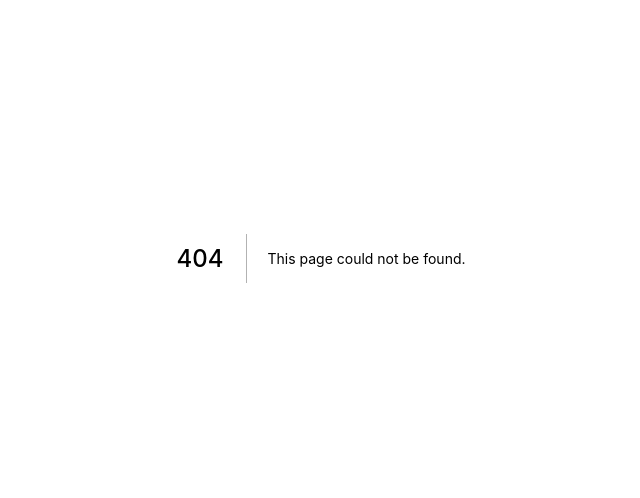
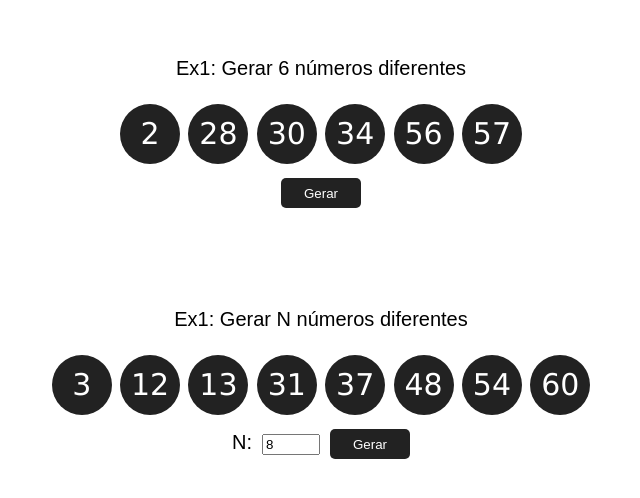
Before and after one commit to heltonricardo/estudo-nextjs-1, a Next.js app in the folder 00-exercicios/: page /estado/mega-sena in a window 1280 px wide. Before the commit this address had no page. Shown: the part 142-640 px from the top of the page, without its empty margins (319-959 px from the left). Built offline with nearby package versions, Linux system fonts and the light colour scheme.

Commit message:
exercicio mega sena

```diff
--- /dev/null
+++ b/00-exercicios/components/DisplayNumero/index.jsx
@@ -0,0 +1,5 @@
+import styles from "./styles.module.scss";
+
+export default ({ valor }) => (
+  <div className={styles.circulo}>{valor}</div>
+);
--- /dev/null
+++ b/00-exercicios/components/DisplayNumero/styles.module.scss
@@ -0,0 +1,16 @@
+.circulo {
+  $diametro: 60px;
+
+  width: $diametro;
+  height: $diametro;
+  border-radius: $diametro / 2;
+  margin: $diametro * 0.07;
+  background-color: #222;
+  color: white;
+  font-size: 30px;
+  display: flex;
+  justify-content: center;
+  align-items: center;
+  font-family: "Lucida Sans", "Lucida Sans Regular", "Lucida Grande",
+    "Lucida Sans Unicode", Geneva, Verdana, sans-serif;
+}
--- /dev/null
+++ b/00-exercicios/pages/estado/mega-sena/index.jsx
@@ -0,0 +1,71 @@
+import { useEffect, useState } from "react";
+import DisplayNumero from "../../../components/DisplayNumero";
+import styles from "./styles.module.scss";
+
+function gerarNumeros(tamanho = 6) {
+  const lista = [];
+  while (lista.length < tamanho) {
+    const r = Math.floor(Math.random() * 60) + 1;
+    if (lista.indexOf(r) === -1) lista.push(r);
+  }
+  return lista.sort((a, b) => a - b);
+}
+
+export default () => {
+  const [lista1, setLista1] = useState([]);
+  const [lista2, setLista2] = useState([]);
+  const [valor, setValor] = useState(8);
+
+  useEffect(() => {
+    setLista1(gerarNumeros());
+    setLista2(gerarNumeros(valor));
+  }, []);
+
+  useEffect(() => {
+    setLista2(gerarNumeros(valor));
+  }, [valor]);
+
+  return (
+    <div className={styles.pagina}>
+      <div className={styles.exercicio}>
+        <h1 className={styles.titulo}>Ex1: Gerar 6 números diferentes</h1>
+        <div className={styles.resultado}>
+          {lista1.map((e) => (
+            <DisplayNumero key={e} valor={e} />
+          ))}
+        </div>
+        <button
+          onClick={() => setLista1(gerarNumeros())}
+          className={styles.botao}
+        >
+          Gerar
+        </button>
+      </div>
+      <div className={styles.exercicio}>
+        <h1 className={styles.titulo}>Ex1: Gerar N números diferentes</h1>
+        <div className={styles.resultado}>
+          {lista2.map((e) => (
+            <DisplayNumero key={e} valor={e} />
+          ))}
+        </div>
+        <div>
+          <span className={styles.rotulo}>N:</span>
+          <input
+            min="2"
+            max="60"
+            className={styles.entrada}
+            type="number"
+            value={valor}
+            onChange={(e) => setValor(e.target.value)}
+          />
+          <button
+            onClick={() => setLista2(gerarNumeros(valor))}
+            className={styles.botao}
+          >
+            Gerar
+          </button>
+        </div>
+      </div>
+    </div>
+  );
+};
--- /dev/null
+++ b/00-exercicios/pages/estado/mega-sena/styles.module.scss
@@ -0,0 +1,54 @@
+.pagina,
+.exercicio {
+  display: flex;
+  justify-content: center;
+  align-items: center;
+  flex-direction: column;
+}
+
+.exercicio:not(:first-of-type) {
+  margin-top: 100px;
+}
+
+.pagina {
+  height: 100vh;
+}
+
+.titulo,
+.rotulo {
+  font: 20px Arial, sans-serif;
+  margin-bottom: 20px;
+}
+
+.resultado {
+  display: flex;
+}
+
+.botao {
+  $cor-primaria: white;
+  $cor-secundaria: #222;
+
+  width: 80px;
+  height: 30px;
+  margin-top: 10px;
+  border: none;
+  border-radius: 5px;
+  color: $cor-primaria;
+  background-color: $cor-secundaria;
+
+  &:hover:not(&:active) {
+    color: $cor-secundaria;
+    background-color: $cor-primaria;
+    border: 1px solid $cor-secundaria;
+    transition: 0.15s;
+  }
+}
+
+.entrada {
+  width: 50px;
+  margin: 0 10px;
+
+  &:focus {
+    outline: none;
+  }
+}
--- a/00-exercicios/pages/index.jsx
+++ b/00-exercicios/pages/index.jsx
@@ -78,6 +78,9 @@ export default function Home() {
           <li>
             <a href="/estado/formulario">Componente Controlado</a>
           </li>
+          <li>
+            <a href="/estado/mega-sena">Mega Sena</a>
+          </li>
         </ol>
       </main>
     </div>
```
